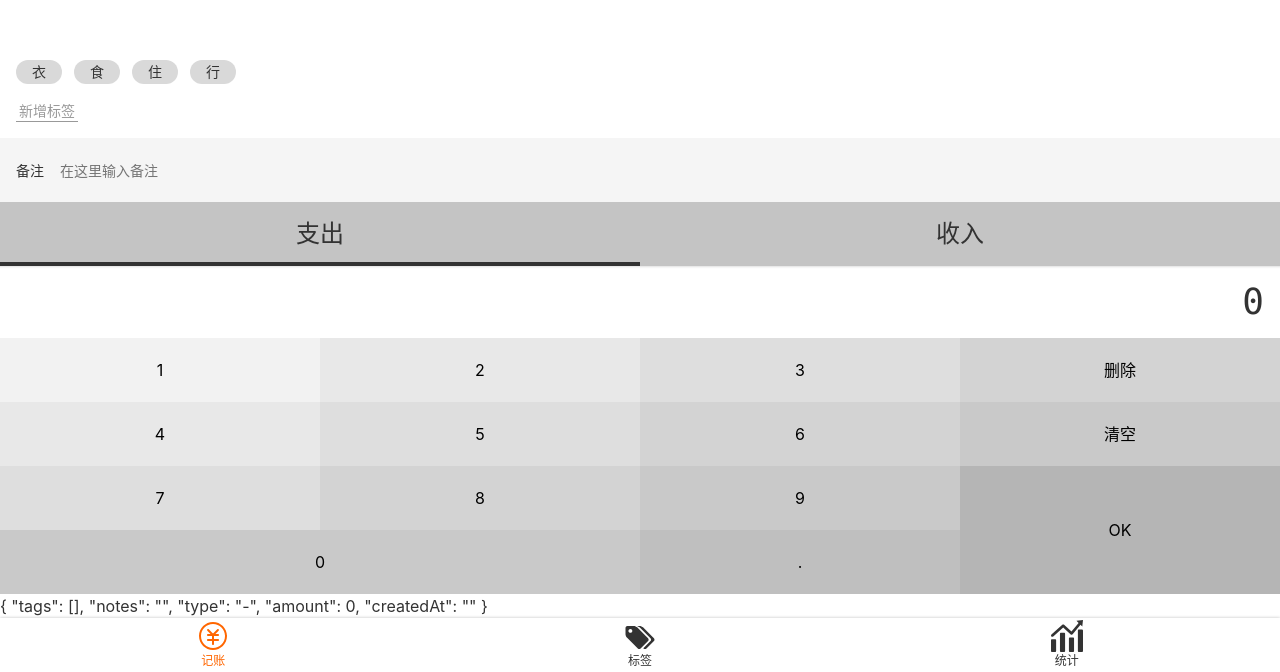
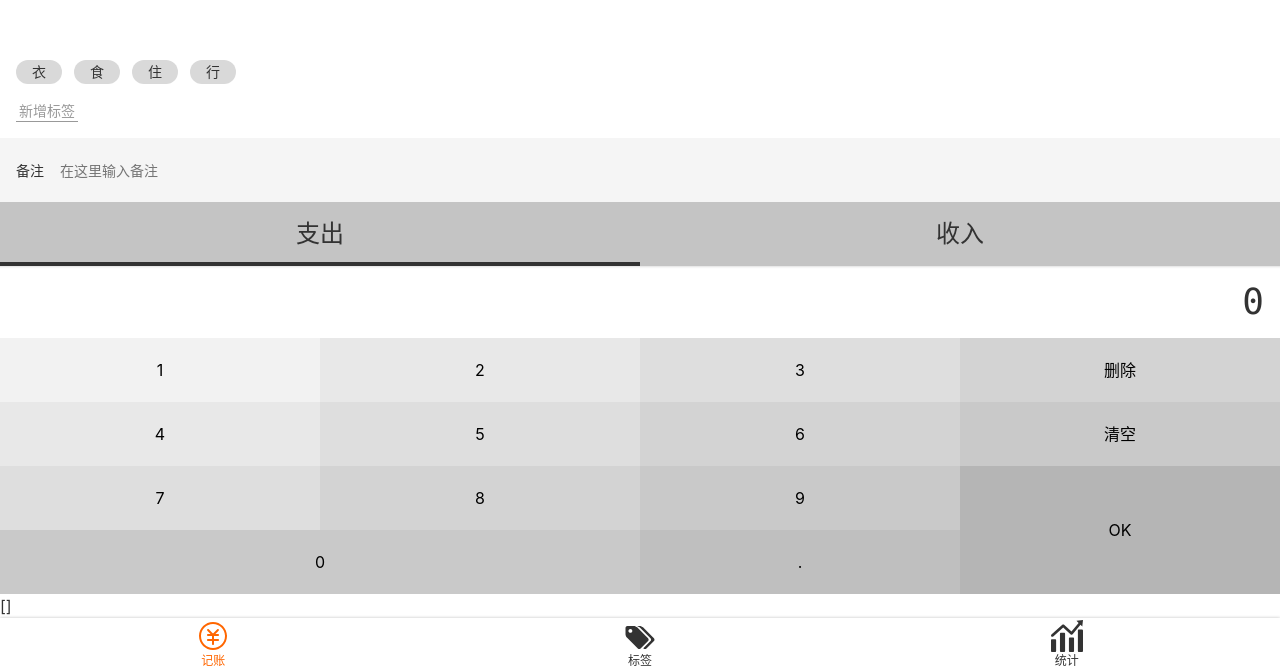
Before and after one commit to heyu2019/moreny, a Vue app: page /#/money in a window 1280 px wide. Shown: the part 128-800 px from the top of the page. Built offline with nearby package versions, Linux system fonts and the light colour scheme.

Commit message:
修改回原来的money页面

```diff
--- a/src/views/Money.vue
+++ b/src/views/Money.vue
@@ -1,6 +1,6 @@
 <template>
   <layout class-prefix="layout">
-    {{record}}
+    {{recordList}}
     <NumberPad @update:value="onUpdateAmount" @submit="saveRecord"/>
     <Types :value.sync="record.type"/>
     <notes @update:value="onUpdateNotes"/>
```
